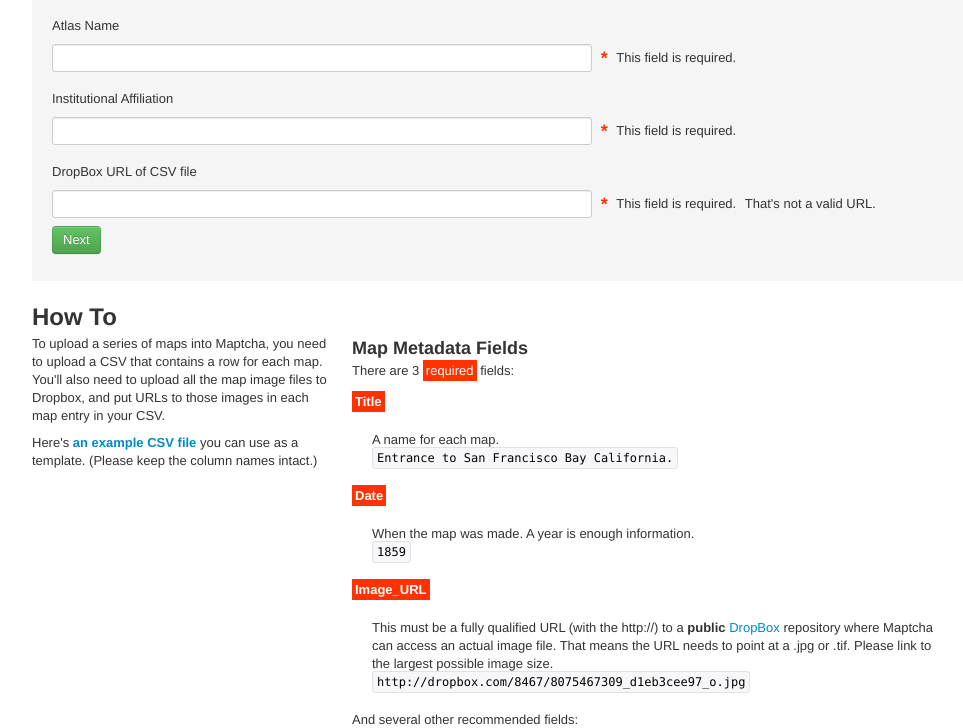
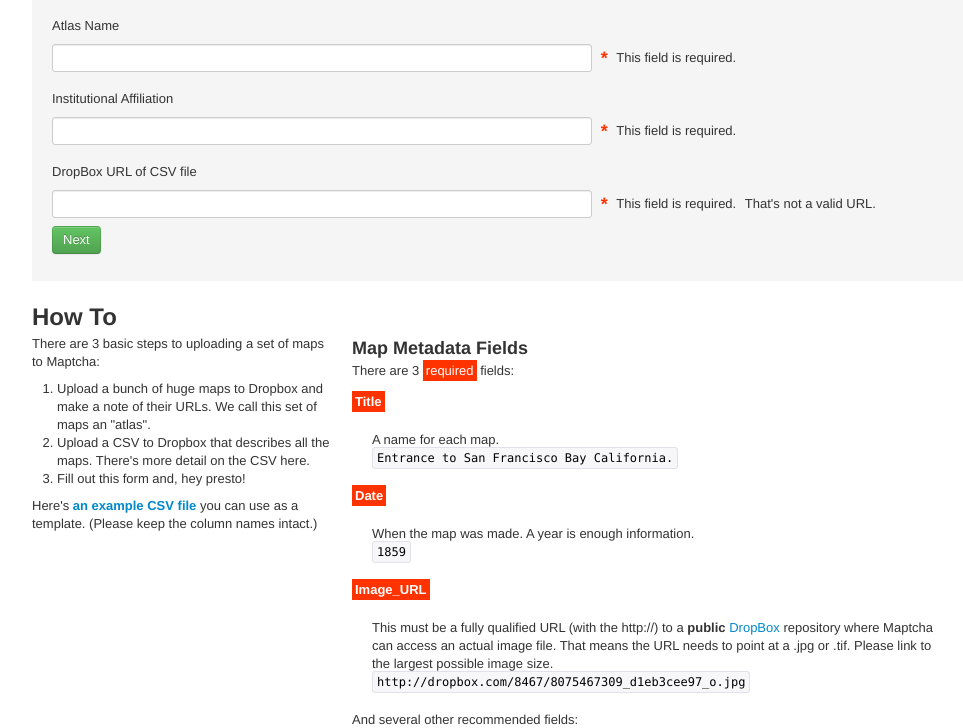
Before and after one commit to stamen/maptcha-v2, a Flask app: page /upload in a window 1280 px wide. Shown: the part 127-855 px from the top of the page, without its empty margins (138-1101 px from the left). Run offline with Flask 2, Linux system fonts and the light colour scheme; parts of the project's set-up code (start-up, migrations or seed data) failed here and were passed over; some libraries are stand-ins or nearby versions.

Commit message:
Copywriting!

```diff
--- a/edit_ui/templates/upload.html
+++ b/edit_ui/templates/upload.html
@@ -40,11 +40,19 @@
             </p>
             <!--<p><a href="step2-error-check.html">Pretend like you've hit upload</a></p>-->
         </form>
+
         <h2>How To</h2>
 
         <div class="row">
             <div class="span4">
-                <p>To upload a series of maps into Maptcha, you need to upload a CSV that contains a row for each map. You'll also need to upload all the map image files to Dropbox, and put URLs to those images in each map entry in your CSV.</p>
+                <p>There are 3 basic steps to uploading a set of maps to Maptcha:</p>
+
+                <ol>
+                    <li>Upload a bunch of huge maps to Dropbox and make a note of their URLs. We call this set of maps an "atlas".</li>
+                    <li>Upload a CSV to Dropbox that describes all the maps. There's more detail on the CSV here.</li>
+                    <li>Fill out this form and, hey presto!</li>
+                </ol>
+
                 <p>Here's <strong><a href="/static/maptcha-example-csv-file.csv">an example CSV file</a></strong> you can use as a template. (Please keep the column names intact.)</p>
             </div>
             <div class="span8">
```
